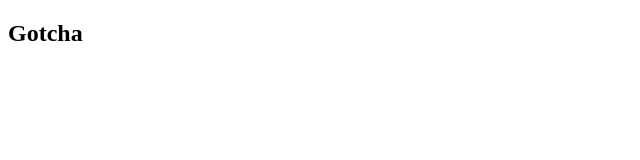
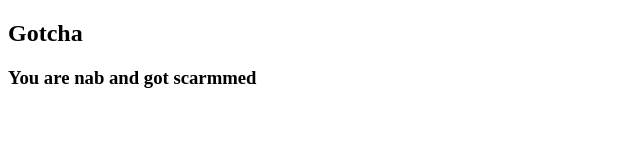
Before and after one commit to Iskak06/IskakDev.github.io, a plain HTML site: page index.html in a window 1280 px wide. Shown: the whole page, without its empty margins (0-640 px from the left). Drawn offline with Linux system fonts and the light colour scheme.

Commit message:
Update index.html

```diff
--- a/index.html
+++ b/index.html
@@ -7,5 +7,6 @@
   </head>
   <body>
     <h2>Gotcha</h2>
+    <h3>You are nab and got scarmmed</h3>
   </body>
 </html>
```
